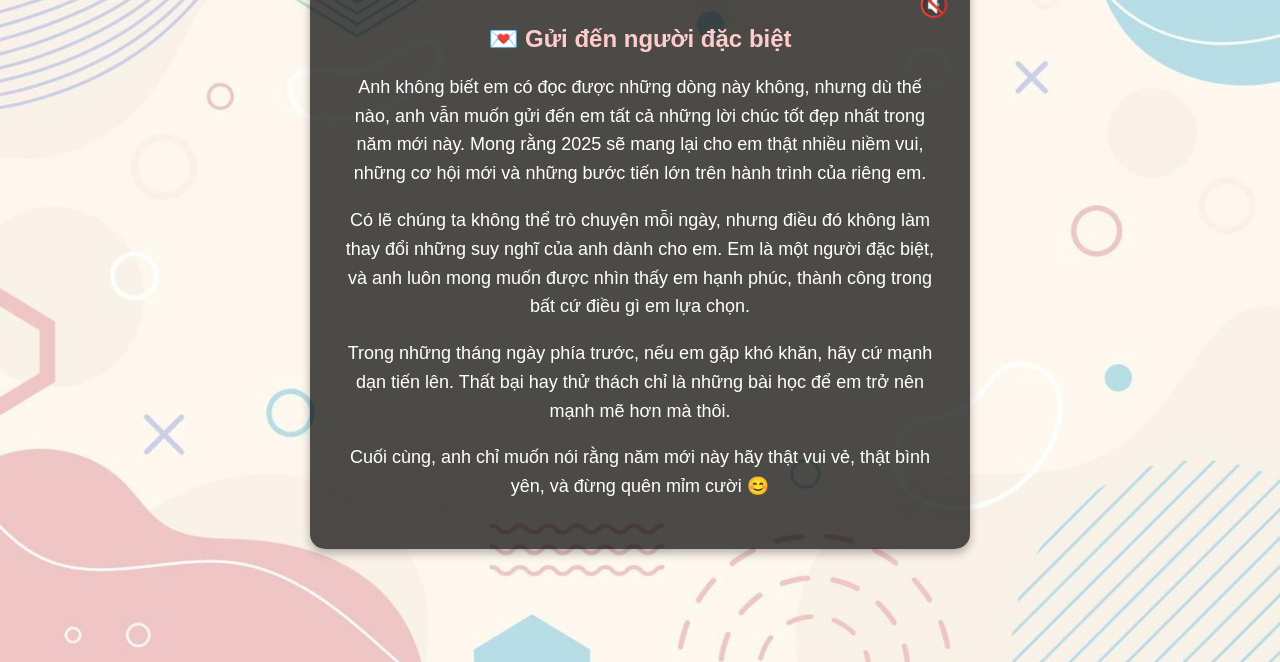
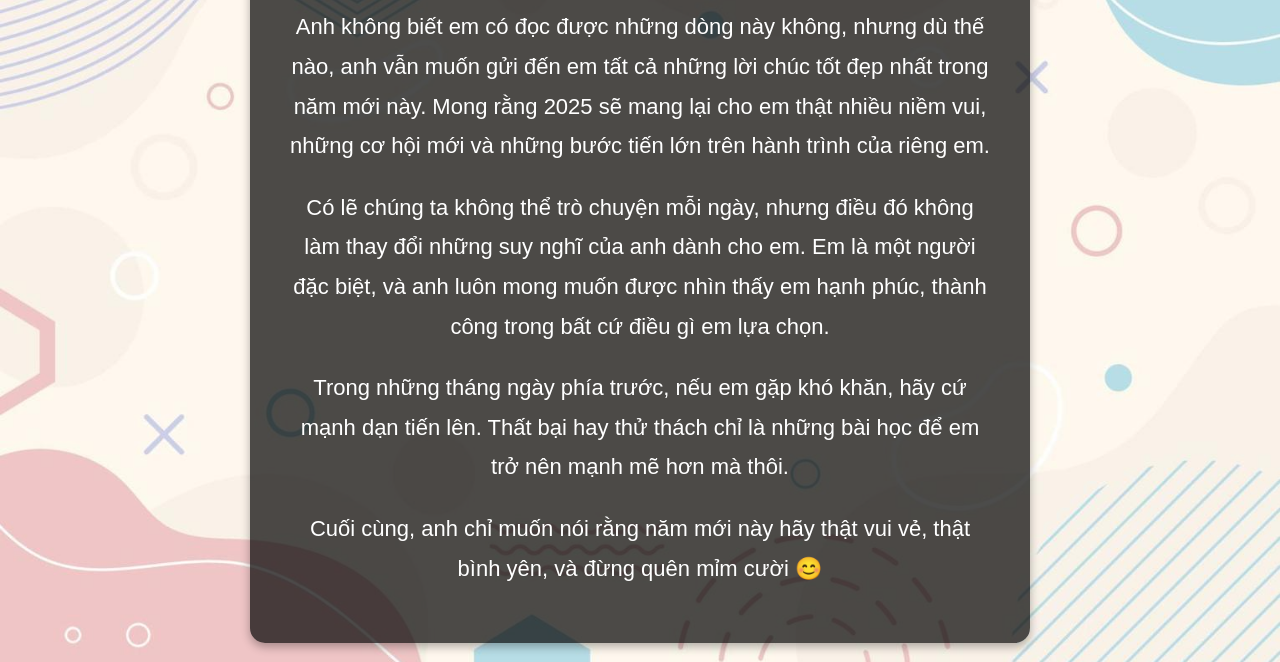
Before and after one commit to HSang04/4u, a plain HTML site: page index.html in a window 1280 px wide. Shown: the part 138-800 px from the top of the page. Drawn offline with Linux system fonts and the light colour scheme.

Commit message:
Update Sc 2

```diff
--- a/index.html
+++ b/index.html
@@ -19,28 +19,30 @@
         .container {
             background: rgba(0, 0, 0, 0.7);
             color: white;
-            padding: 30px;
+            padding: 40px;
             border-radius: 15px;
             text-align: center;
-            max-width: 600px;
+            max-width: 700px;
             box-shadow: 0px 4px 10px rgba(0, 0, 0, 0.3);
             position: relative;
         }
 
         h2 {
-            font-size: 24px;
+            font-size: 32px; /* Tăng từ 24px lên 32px */
             color: #ffcccc;
+            margin-bottom: 20px;
         }
 
         p {
-            font-size: 18px;
-            line-height: 1.6;
+            font-size: 22px; /* Tăng từ 18px lên 22px */
+            line-height: 1.8; /* Tăng khoảng cách giữa các dòng để dễ đọc hơn */
+            margin-bottom: 15px;
         }
 
         .music-btn {
             background: none;
             border: none;
-            font-size: 24px;
+            font-size: 28px;
             cursor: pointer;
             position: absolute;
             top: 15px;
```
